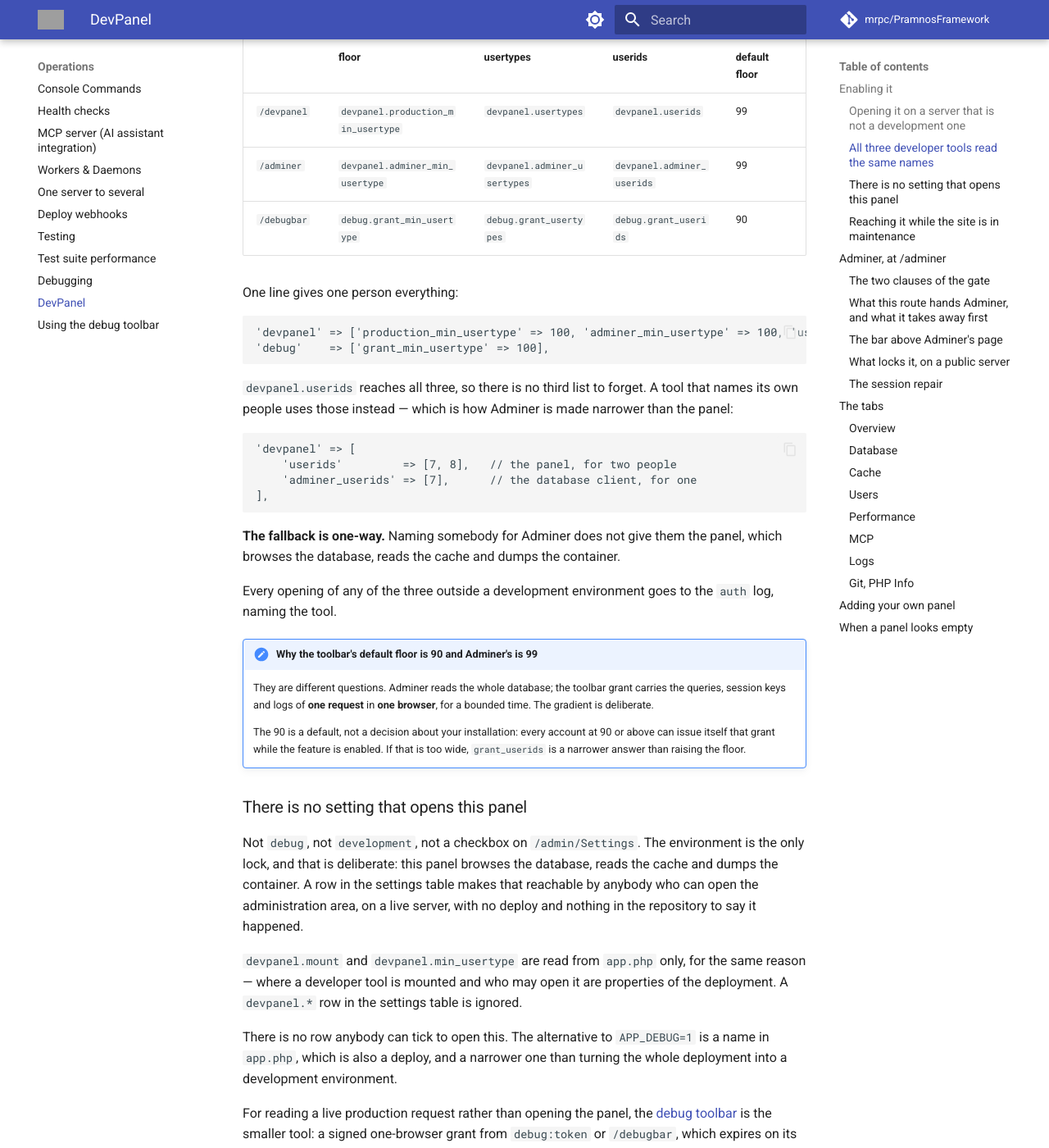
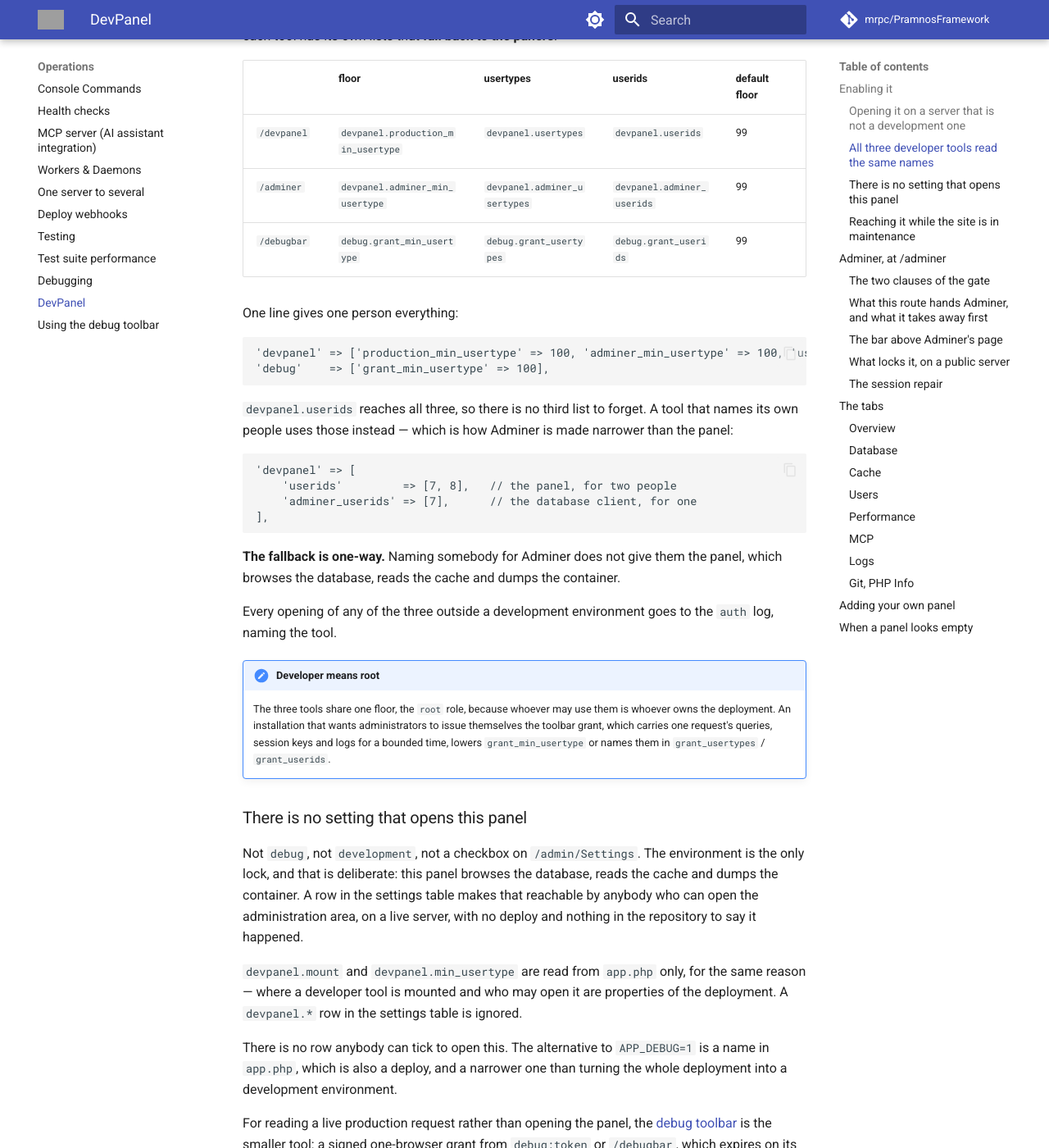
Before and after one commit to mrpc/PramnosFramework, an MkDocs documentation site: the page built from docs/Pramnos_DevPanel_Guide.md, in a window 1280 px wide and 1400 px high, scrolled down 2322 px. Shown: the whole window at 82% size. Built offline with MkDocs 1.6.1 and Material for MkDocs 9.7.7, drawn with Linux system fonts in a browser that asks for light colours; comment, search, counter and statistics services are not loaded; some of the changed text lies outside the part shown; grey boxes are pictures that could not be loaded.

Commit message:
feat(auth)!: a developer is root — no developer role; the DevPanel in development and the debug bar's grants open at the root role (99) unless their keys say otherwise

````diff
--- a/docs/Pramnos_Debugging_Guide.md
+++ b/docs/Pramnos_Debugging_Guide.md
@@ -677,7 +677,7 @@ the framework resolves the controller itself, the way it does `/devpanel`.
 
 | | |
 |---|---|
-| Who | Signed in, **user type ≥ 90** by default |
+| Who | Signed in, of the **`root` role** (99) by default |
 | Raise or lower it | `'debug' => ['grant_min_usertype' => 95]` in `app.php` |
 | Name people | `'debug' => ['grant_usertypes' => [95], 'grant_userids' => [7]]` — unset lists fall back to `devpanel.usertypes` / `devpanel.userids`; see the [DevPanel Guide](Pramnos_DevPanel_Guide.md#all-three-developer-tools-read-the-same-names) |
 | How long | 15 minutes, 1 hour or 4 hours |
--- a/docs/Pramnos_DevPanel_Guide.md
+++ b/docs/Pramnos_DevPanel_Guide.md
@@ -37,15 +37,17 @@ Access requires the `devpanel` feature enabled, and then **either** route in:
 
 | Route | What it needs |
 |---|---|
-| Development | a **development environment** — `APP_DEBUG=1` in `.env`, or the `DEVELOPMENT` constant — **and** a signed-in user with `usertype >= 90`, or a policy callback that says yes |
-| Any deployment | a signed-in user named in `app.php`: `usertype >= 99`, or listed in `usertypes`, or listed in `userids` |
+| Development | a **development environment** — `APP_DEBUG=1` in `.env`, or the `DEVELOPMENT` constant — **and** a signed-in user of the `root` role (99 unless `roles` says), or a policy callback that says yes |
+| Any deployment | a signed-in user named in `app.php`: the `root` role, or listed in `usertypes`, or listed in `userids` |
 
-The keys, in `app.php` beside the feature list:
+Every floor below defaults to the **`root` role** — `'roles' => ['root' => 99]`, see
+[Moving the lines](Pramnos_Authentication_Guide.md#moving-the-lines-roles) — so moving root moves
+all three tools. A key set here wins over the role:
 
 ```php
 'devpanel' => [
     'mount'                   => 'devpanel',  // path to mount on
-    'min_usertype'            => 90,          // the development floor
+    'min_usertype'            => 99,          // the development floor
     'production_min_usertype' => 99,          // opens it on any deployment
     'usertypes'               => [95],        // these types too, wherever they are
     'userids'                 => [7],         // and these people, whatever their type
@@ -57,7 +59,7 @@ The keys, in `app.php` beside the feature list:
 ],
 'debug' => [
     // The toolbar grant, at /debugbar. Same fallback.
-    'grant_min_usertype'      => 90,
+    'grant_min_usertype'      => 99,
     'grant_usertypes'         => [],
     'grant_userids'           => [],
 ],
@@ -114,7 +116,7 @@ the panel's**:
 |---|---|---|---|---|
 | `/devpanel` | `devpanel.production_min_usertype` | `devpanel.usertypes` | `devpanel.userids` | 99 |
 | `/adminer` | `devpanel.adminer_min_usertype` | `devpanel.adminer_usertypes` | `devpanel.adminer_userids` | 99 |
-| `/debugbar` | `debug.grant_min_usertype` | `debug.grant_usertypes` | `debug.grant_userids` | 90 |
+| `/debugbar` | `debug.grant_min_usertype` | `debug.grant_usertypes` | `debug.grant_userids` | 99 |
 
 One line gives one person everything:
 
@@ -139,14 +141,11 @@ browses the database, reads the cache and dumps the container.
 Every opening of any of the three outside a development environment goes to the `auth` log,
 naming the tool.
 
-!!! note "Why the toolbar's default floor is 90 and Adminer's is 99"
-    They are different questions. Adminer reads the whole database; the toolbar grant carries
-    the queries, session keys and logs of **one request** in **one browser**, for a bounded
-    time. The gradient is deliberate.
-
-    The 90 is a default, not a decision about your installation: every account at 90 or above
-    can issue itself that grant while the feature is enabled. If that is too wide,
-    `grant_userids` is a narrower answer than raising the floor.
+!!! note "Developer means root"
+    The three tools share one floor, the `root` role, because whoever may use them is whoever
+    owns the deployment. An installation that wants administrators to issue themselves the
+    toolbar grant, which carries one request's queries, session keys and logs for a bounded
+    time, lowers `grant_min_usertype` or names them in `grant_usertypes` / `grant_userids`.
 
 ### There is no setting that opens this panel
 
@@ -260,12 +259,12 @@ if (!FeatureRegistry::isEnabled('devpanel')) {    // the floor below belongs to
     return false;
 }
 
-return $usertype >= DevPanelController::config('min_usertype', 90);
+return $usertype >= DevPanelController::developerFloor();   // min_usertype, else root
 ```
 
 The third clause reads as belt-and-braces and is not: the floor it is about to apply belongs to
 the DevPanel, and a floor configured for a panel the installation does not have is a number with
-nothing behind it. Letting a usertype-90 account through on the strength of it would be a gate
+nothing behind it. Letting an account through on the strength of it would be a gate
 configured by accident.
 
 And **signed in means both**: `User::getCurrentUser()` and `Session::staticIsLogged()` are
````
Also changed, not shown: docs/Pramnos_Authentication_Guide.md (+4 -5 lines), docs/Pramnos_Upgrade_Guide.md (+1 -1 lines), docs/version-history/posts/2026-10-15.md (+6 -4 lines), 8 other files.
